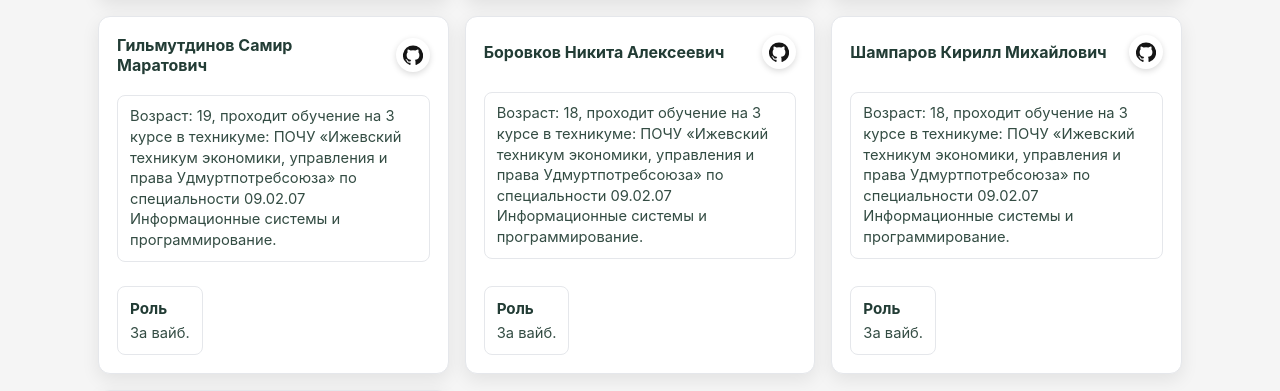
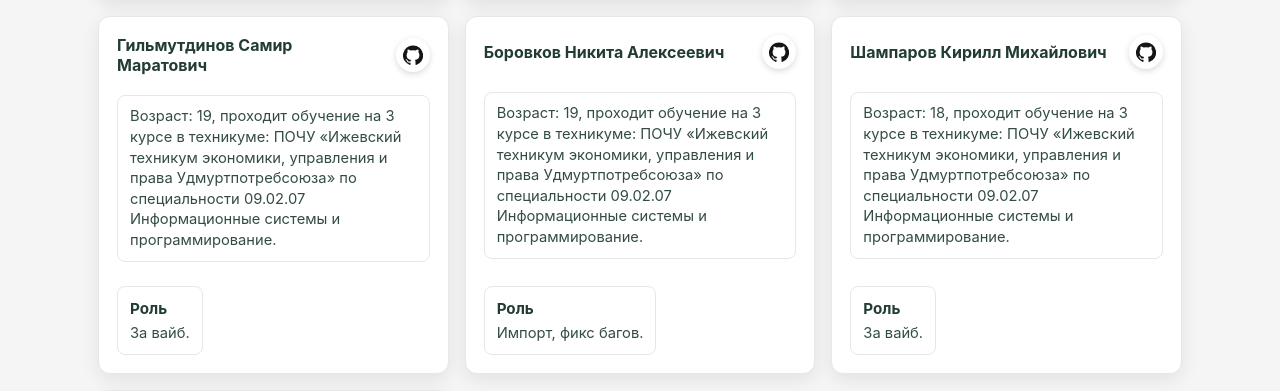
Before and after one commit to westyyk/videohosting, a Flask app: page /team in a window 1280 px wide. Shown: the part 538-929 px from the top of the page. Run offline with Flask 3, Linux system fonts and the light colour scheme.

Commit message:
Update team.html

```diff
--- a/templates/team.html
+++ b/templates/team.html
@@ -212,18 +212,18 @@
     <div class="member">
       <div class="member-row">
         <div class="name"><strong>Боровков Никита Алексеевич</strong></div>
-        <a class="gh" href="https://github.com/USERNAME_4" target="_blank" rel="noopener" aria-label="Профиль GitHub Никиты">
+        <a class="gh" href="https://github.com/anywhens" target="_blank" rel="noopener" aria-label="Профиль GitHub Никиты">
           <svg width="20" height="20" viewBox="0 0 24 24" fill="currentColor" aria-hidden="true">
             <path d="M12 .5a12 12 0 0 0-3.79 23.4c.6.11.82-.26.82-.58v-2.16c-3.35.73-4.05-1.44-4.05-1.44-.55-1.39-1.35-1.76-1.35-1.76-1.1-.75.08-.74.08-.74 1.22.09 1.86 1.25 1.86 1.25 1.08 1.85 2.83 1.32 3.52 1.01.11-.79.42-1.32.76-1.63-2.67-.3-5.48-1.34-5.48-5.95 0-1.32.47-2.4 1.24-3.25-.12-.3-.54-1.52.12-3.17 0 0 1.01-.32 3.3 1.23a11.4 11.4 0 0 1 6 0c2.29-1.55 3.3-1.23 3.3-1.23.66 1.65.24 2.87.12 3.17.77.85 1.24 1.93 1.24 3.25 0 4.62-2.81 5.65-5.49 5.94.43.37.81 1.1.81 2.22v3.29c0 .32.22.69.83.58A12 12 0 0 0 12 .5z"/>
           </svg>
         </a>
       </div>
       <div class="description" aria-label="Описание персонажа Никиты">
-        Возраст: 18, проходит обучение на 3 курсе в техникуме: ПОЧУ «Ижевский техникум экономики, управления и права Удмуртпотребсоюза» по специальности 09.02.07 Информационные системы и программирование.
+        Возраст: 19, проходит обучение на 3 курсе в техникуме: ПОЧУ «Ижевский техникум экономики, управления и права Удмуртпотребсоюза» по специальности 09.02.07 Информационные системы и программирование.
       </div>
       <div class="role-block" aria-label="Описание роли Никиты">
         <h3>Роль</h3>
-        <p>За вайб.</p>
+        <p>Импорт, фикс багов.</p>
       </div>
     </div>
 
```
